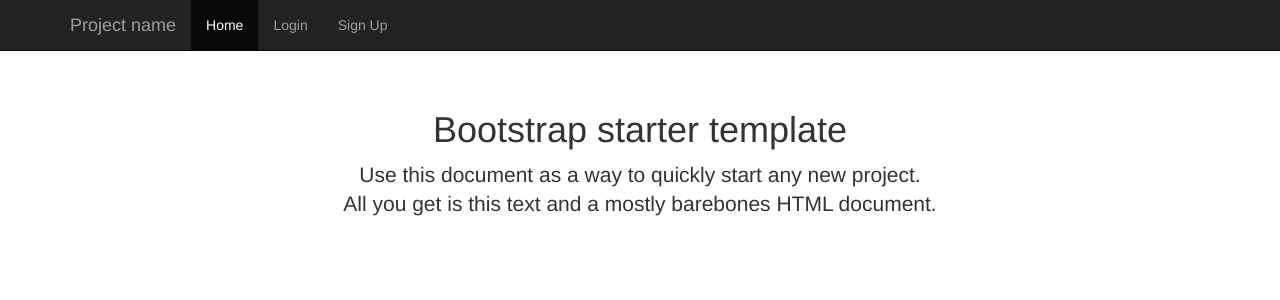
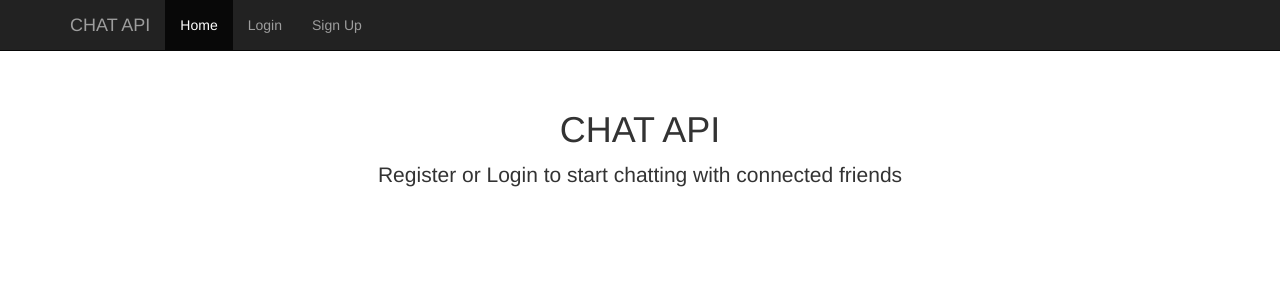
Before and after one commit to hriks/chat_api, a Flask app: page / in a window 1280 px wide. Shown: the top 300 px of the page. Run offline with Flask 2, Linux system fonts and the light colour scheme; some libraries are stand-ins or nearby versions.

Commit message:
Added template for home page
Modified Licence

```diff
--- a/app/main/app.py
+++ b/app/main/app.py
@@ -4,7 +4,7 @@
 from flask_login import LoginManager,\
     login_user, login_required, logout_user, current_user
 from .. import app, User, db, Group, Group_user
-from forms import LoginForm, RegisterForm, GroupForm, AddForm
+from forms import LoginForm, RegisterForm, GroupForm
 from flask import session, request
 from sqlalchemy import or_
 
--- a/app/templates/index.html
+++ b/app/templates/index.html
@@ -19,7 +19,7 @@
             <span class="icon-bar"></span>
             <span class="icon-bar"></span>
           </button>
-          <a class="navbar-brand" href="#">Project name</a>
+          <a class="navbar-brand" href="#">CHAT API</a>
         </div>
         <div id="navbar" class="collapse navbar-collapse">
           <ul class="nav navbar-nav">
@@ -34,8 +34,8 @@
     <div class="container">
 
       <div class="starter-template">
-        <h1>Bootstrap starter template</h1>
-        <p class="lead">Use this document as a way to quickly start any new project.<br> All you get is this text and a mostly barebones HTML document.</p>
+        <h1>CHAT API</h1>
+        <p class="lead">Register or Login to start chatting with connected friends</p>
       </div>
 
     </div><!-- /.container -->
```
Also changed, not shown: app/main/forms.py (+0 -8 lines), app/templates/dashboard.html (+2 -7 lines), 1 other file.
